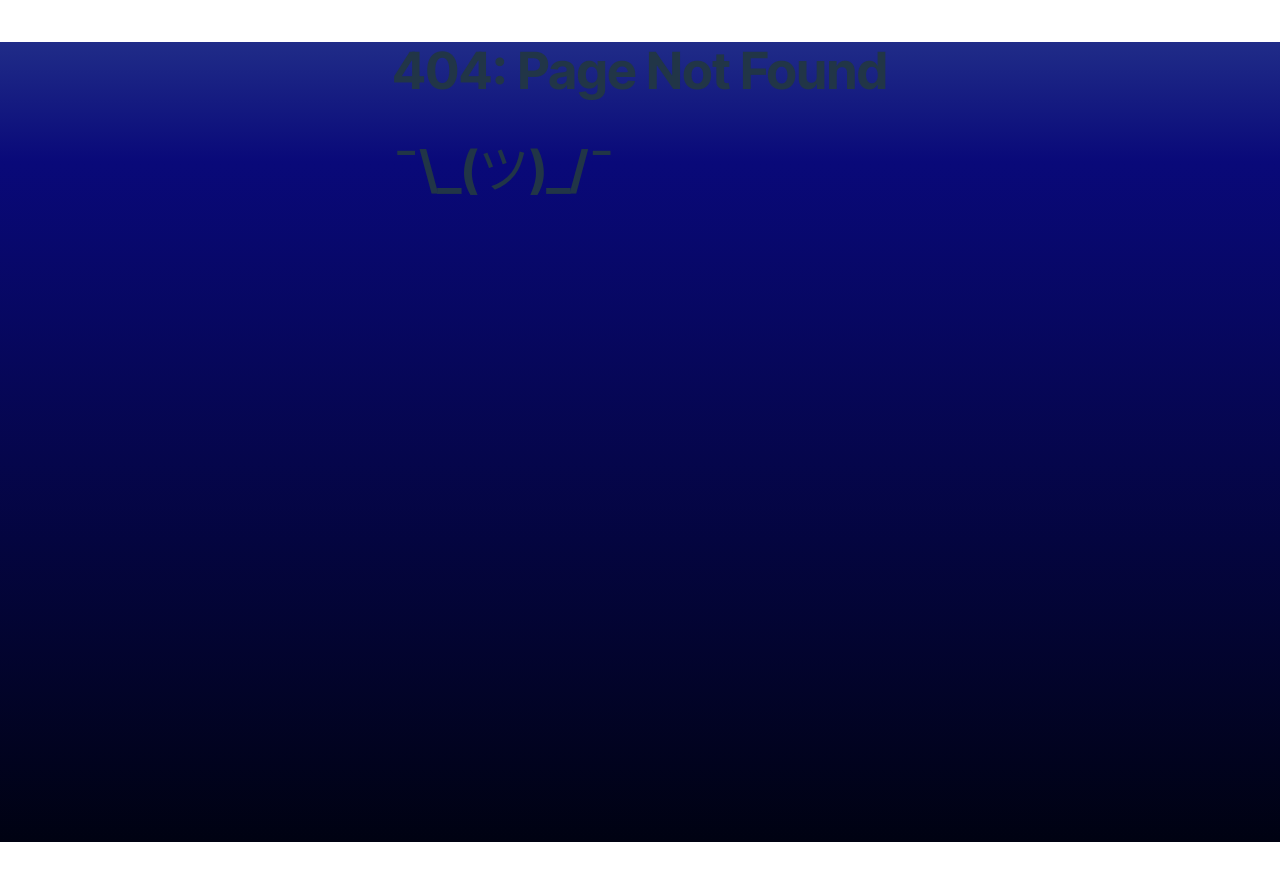
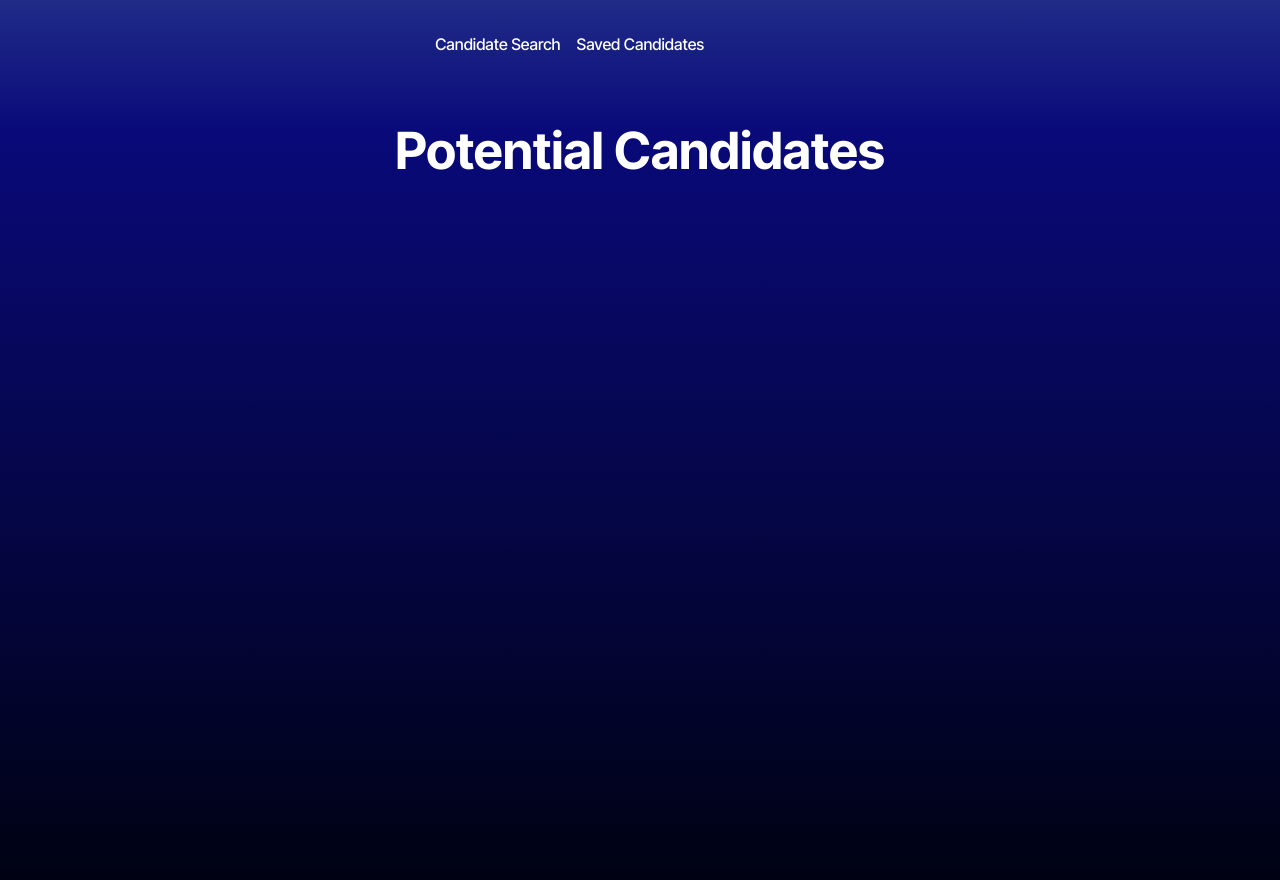
Before and after one commit to ScottMSaller/candidate-checker, a React (Vite) app: page /SavedCandidates in a window 1280 px wide. Before the commit this address had no page. Shown: the top 880 px of the page. Before the commit the page ends 842 px from the top, so only its background shows below. Built offline with nearby package versions, Linux system fonts and the light colour scheme.

Commit message:
made changes to the navbar and to the router to make links work while deployed

```diff
--- a/src/components/Nav.tsx
+++ b/src/components/Nav.tsx
@@ -1,8 +1,10 @@
+import { Link } from 'react-router-dom';
+
 const Nav = () => {
   return (
     <nav className="nav">
-        <p className="nav-item"><a className="nav-link" href="/">Candidate Search</a></p>
-        <p className="nav-item"><a className="nav-link" href="/SavedCandidates">Saved Candidates</a></p>
+      <p className="nav-item"><Link className="nav-link" to="/">Candidate Search</Link></p>
+      <p className="nav-item"><Link className="nav-link" to="/SavedCandidates">Saved Candidates</Link></p>
     </nav>
   )
 };
--- a/src/main.tsx
+++ b/src/main.tsx
@@ -18,13 +18,14 @@ const router = createBrowserRouter([
         element: <CandidateSearch />,
       },
       {
-        path: './SavedCandidates',
+        path: 'SavedCandidates',
         element: <SavedCandidates />,
       },
     ],
   },
 ]);
 
+
 const rootElement = document.getElementById('root');
 if (rootElement) {
   ReactDOM.createRoot(rootElement).render(<RouterProvider router={router} />);
```
